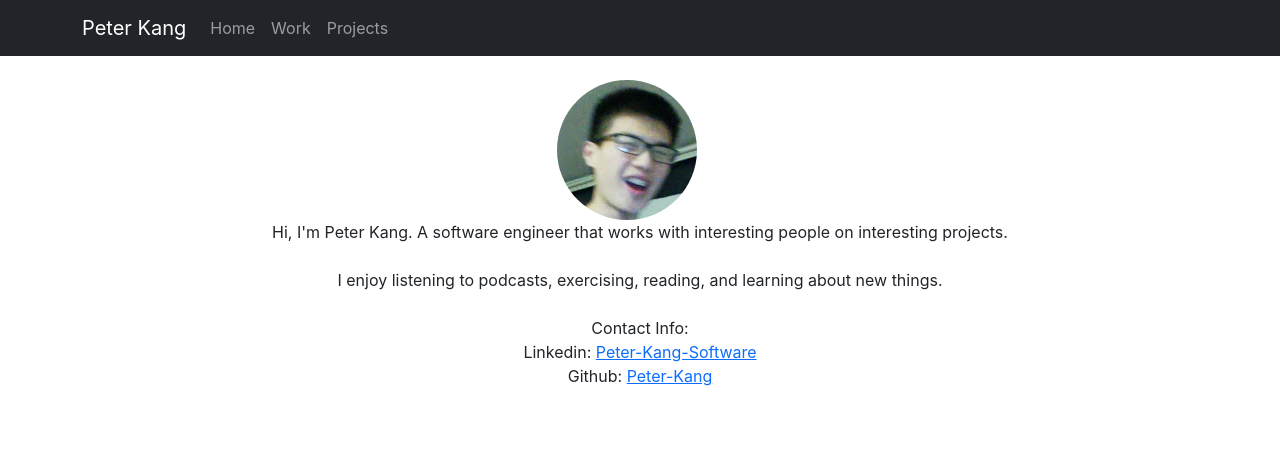
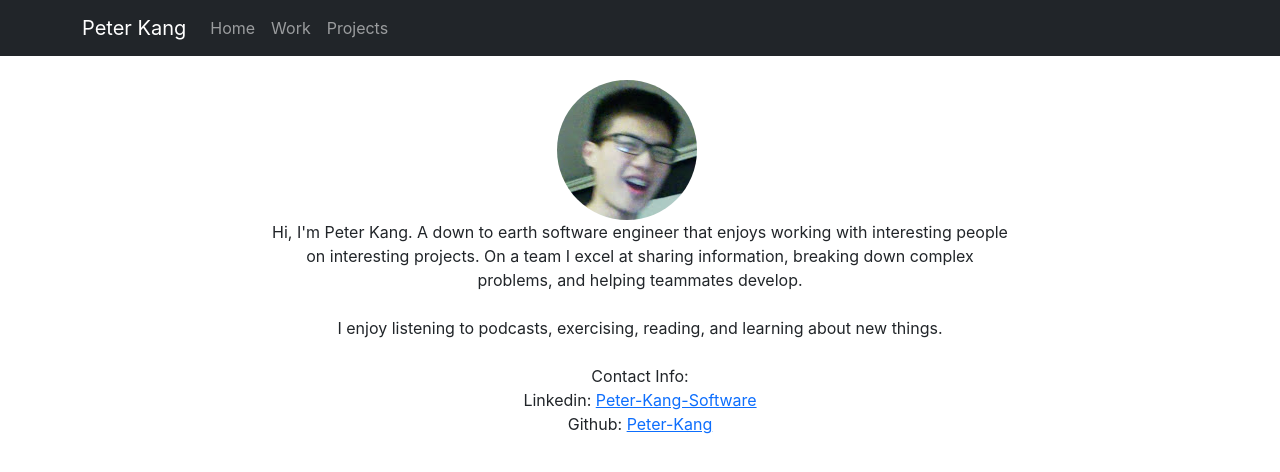
Before and after one commit to Peter-Kang/Peter-Kang.github.io, a React (Create React App) app: page /#/ in a window 1280 px wide. Shown: the top 472 px of the page. Built offline with nearby package versions, Linux system fonts and the light colour scheme.

Commit message:
Updated bio/home page

```diff
--- a/src/routes/Home.js
+++ b/src/routes/Home.js
@@ -14,7 +14,7 @@ const Home = ()=>
             </Row>
             <Row className="justify-content-center">
                 <Col md={8} sm={8} xs={10} className="text-center">
-                    Hi, I'm Peter Kang. A software engineer that works with interesting people on interesting projects.
+                    Hi, I'm Peter Kang. A down to earth software engineer that enjoys working with interesting people on interesting projects. On a team I excel at sharing information, breaking down complex problems, and helping teammates develop.
                 </Col>
             </Row>
             <br/>
```
